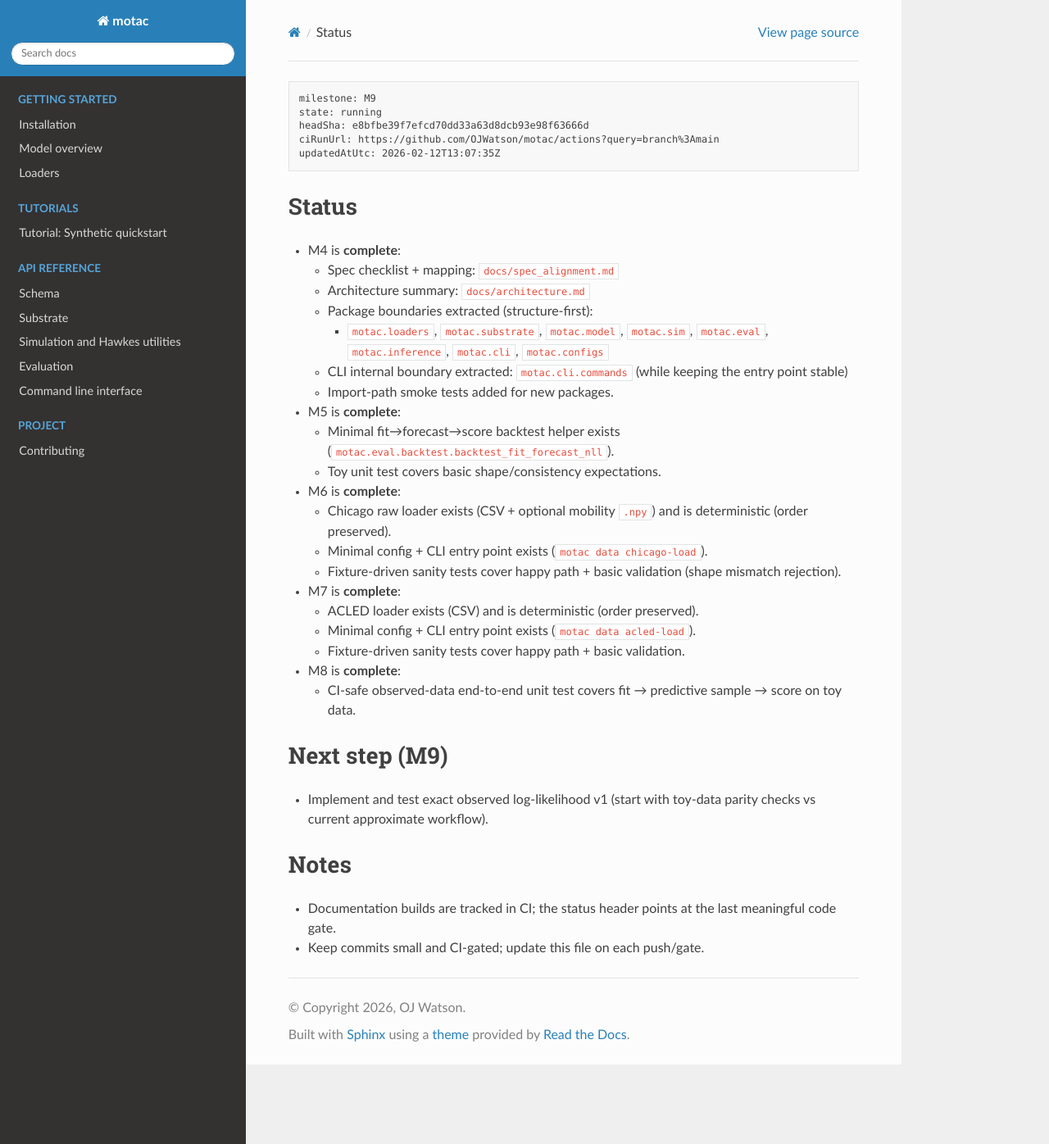
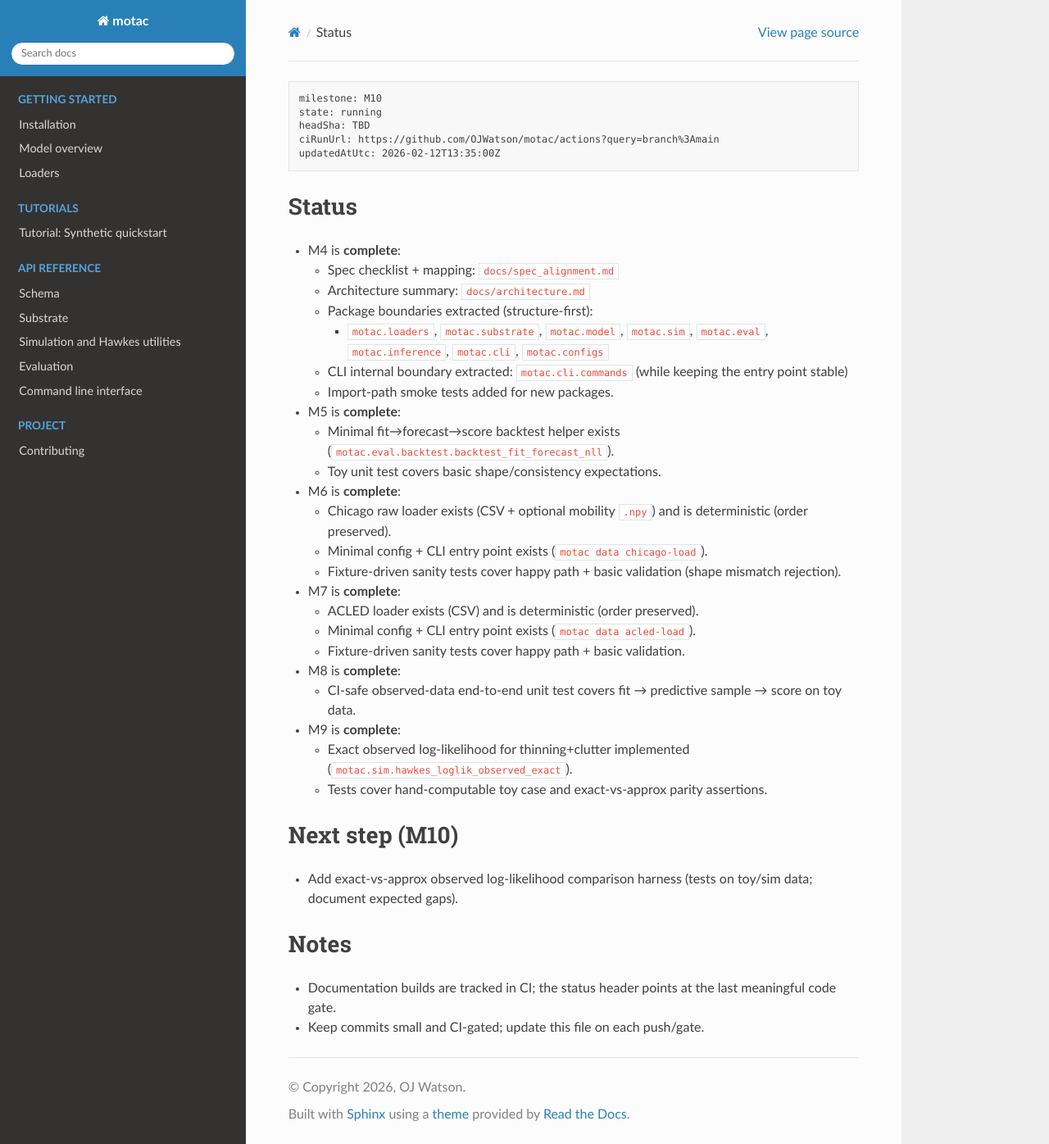
Before and after one commit to OJWatson/motac, a Sphinx documentation site: the page built from docs/STATUS.md, in a window 1280 px wide and 1396 px high. Shown: the whole window at 82% size. Built offline with Sphinx 7.4.7 and the Read the Docs theme 3.1.0, drawn with Linux system fonts in a browser that asks for light colours.

Commit message:
docs: advance STATUS to M10

````diff
--- a/docs/STATUS.md
+++ b/docs/STATUS.md
@@ -1,9 +1,9 @@
 ```pm-status
-milestone: M9
+milestone: M10
 state: running
-headSha: e8bfbe39f7efcd70dd33a63d8dcb93e98f63666d
+headSha: TBD
 ciRunUrl: https://github.com/OJWatson/motac/actions?query=branch%3Amain
-updatedAtUtc: 2026-02-12T13:07:35Z
+updatedAtUtc: 2026-02-12T13:35:00Z
 ```
 
 ## Status
@@ -32,8 +32,12 @@ updatedAtUtc: 2026-02-12T13:07:35Z
 - M8 is **complete**:
   - CI-safe observed-data end-to-end unit test covers fit → predictive sample → score on toy data.
 
-## Next step (M9)
-- Implement and test exact observed log-likelihood v1 (start with toy-data parity checks vs current approximate workflow).
+- M9 is **complete**:
+  - Exact observed log-likelihood for thinning+clutter implemented (`motac.sim.hawkes_loglik_observed_exact`).
+  - Tests cover hand-computable toy case and exact-vs-approx parity assertions.
+
+## Next step (M10)
+- Add exact-vs-approx observed log-likelihood comparison harness (tests on toy/sim data; document expected gaps).
 
 ## Notes
 - Documentation builds are tracked in CI; the status header points at the last meaningful code gate.
````
Also changed, not shown: docs/WORKLOG.md (+1 -0 lines).
